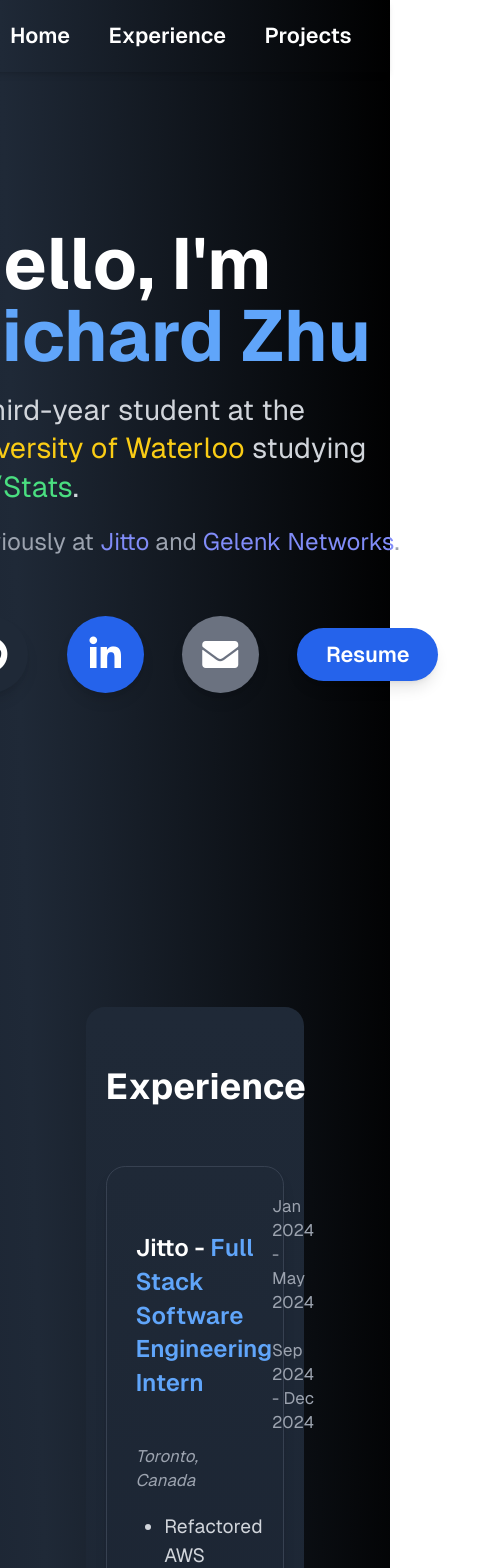
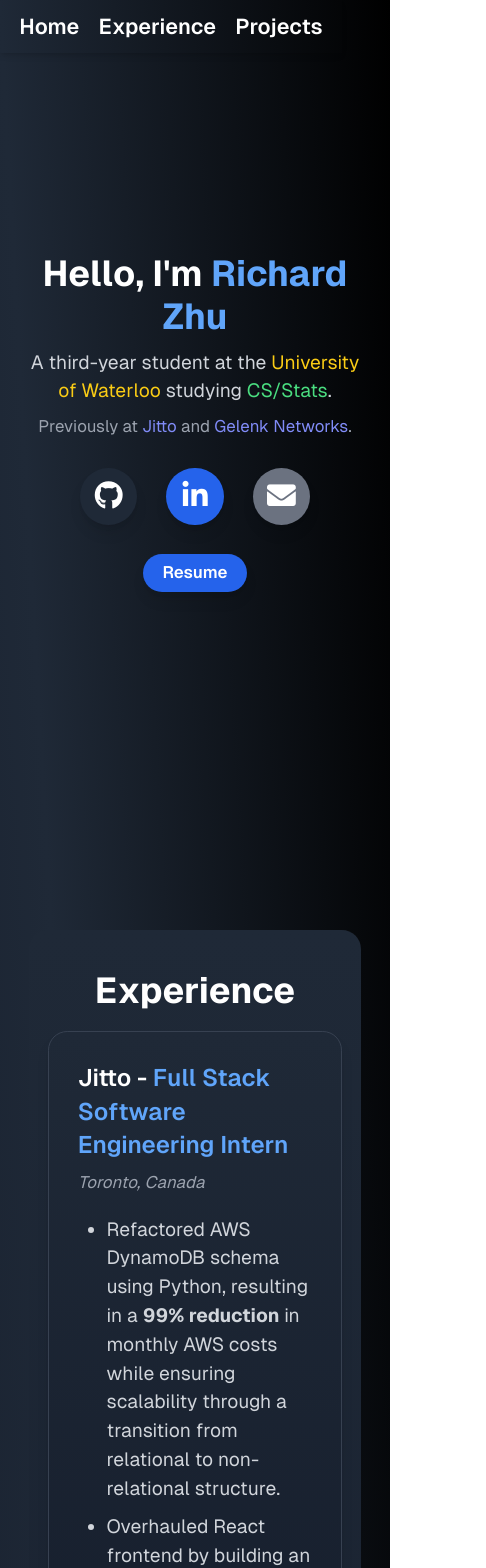
Before and after one commit to richardyzhu/personal-website, a Next.js app: page / in a window 390 px wide. Shown: the top 1568 px of the page, 486 px wide, since content can reach past the window. Built offline with nearby package versions, Linux system fonts and the light colour scheme.

Commit message:
added mobile responsiveness

```diff
--- a/app/layout.tsx
+++ b/app/layout.tsx
@@ -26,6 +26,9 @@
 }>) {
   return (
     <html lang="en">
+      <head>
+        <meta name="viewport" content="width=device-width, initial-scale=1.0" />
+      </head>
       <body
         className={`${geistSans.variable} ${geistMono.variable} antialiased`}
       >
--- a/app/page.tsx
+++ b/app/page.tsx
@@ -7,7 +7,7 @@
   return (
     <div
       id="home"
-      className="relative min-h-screen p-8 pb-20 font-[family-name:var(--font-geist-sans)] bg-gradient-to-tr from-gray-900 via-gray-800 to-black text-gray-300"
+      className="relative min-h-screen sm:p-8 pb-20 font-[family-name:var(--font-geist-sans)] bg-gradient-to-tr from-gray-900 via-gray-800 to-black text-gray-300"
     >
       {/* TODO: add animations ? portrait ? idk.... typing animation probably */}
       <link
@@ -17,31 +17,39 @@
       <header>
         <NavBar />
       </header>
-      <main className="flex flex-col gap-16 row-start-2 items-center sm:items-start w-full">
-        <section className="flex items-center justify-start h-screen p-10">
-          <div className="text-left">
-            <h1 className="text-6xl font-bold text-white mb-4">
+      <main className="flex flex-col gap-12 sm:gap-16 row-start-2 items-center sm:items-start w-full">
+        <section className="flex flex-col sm:flex-row items-center justify-center sm:justify-start min-h-screen p-6 sm:p-10">
+          <div className="text-center sm:text-left">
+            <h1 className="text-3xl sm:text-5xl md:text-6xl font-bold text-white mb-2 sm:mb-4">
               Hello, I'm <span className="text-blue-400">Richard Zhu</span>
             </h1>
-            <p className="text-2xl text-gray-300 mb-4">
+            <p className="text-md sm:text-xl md:text-2xl text-gray-300 mb-2 sm:mb-4">
               A third-year student at the{" "}
               <span className="text-yellow-400">University of Waterloo</span>{" "}
               studying <span className="text-green-400">CS/Stats</span>.
             </p>
-            <p className="text-xl text-gray-400">
+            <p className="text-sm sm:text-lg md:text-xl text-gray-400 mb-4">
               Previously at <span className="text-indigo-400">Jitto</span> and{" "}
               <span className="text-indigo-400">Gelenk Networks</span>.
             </p>
 
-            <div className="mt-12 flex flex-row gap-8">
+            <div className="mt-6 sm:mt-12 flex flex-col sm:flex-row gap-4 sm:gap-8 justify-center sm:justify-start">
               <LinksSection />
             </div>
           </div>
         </section>
-        <section className="w-full flex flex-col gap-16 p-10" id="experience">
+
+        <section
+          className="w-full flex flex-col gap-10 sm:gap-16 p-6 sm:p-10"
+          id="experience"
+        >
           <ExperienceSection />
         </section>
-        <section className="w-full flex flex-col gap-16 p-10" id="projects">
+
+        <section
+          className="w-full flex flex-col gap-10 sm:gap-16 p-6 sm:p-10"
+          id="projects"
+        >
           <ProjectsSection />
         </section>
       </main>
--- a/src/components/ExperienceCard.tsx
+++ b/src/components/ExperienceCard.tsx
@@ -3,7 +3,7 @@
 interface ExperienceCardProps {
   company: string;
   role: string;
-  date: string;
+  date: string[];
   location: string;
   bulletPoints: string[];
   chips: ReactNode[];
@@ -39,7 +39,11 @@
         <div className="text-xl font-semibold text-white">
           {company} - <span className="text-blue-400">{role}</span>
         </div>
-        <div className="text-sm text-gray-400">{date}</div>
+        <div className="text-sm text-gray-400 hidden lg:block">
+          {date.map((item) => (
+            <div>{item}</div>
+          ))}
+        </div>
       </div>
       <div className="text-sm text-gray-400 italic mb-4">{location}</div>
       <ul className="list-disc list-outside space-y-2 pl-6 text-gray-300 mb-4">
--- a/src/components/NavBar.tsx
+++ b/src/components/NavBar.tsx
@@ -3,7 +3,7 @@
 
 const NavBar: React.FC = () => {
   return (
-    <div className="fixed top-0 right-0 flex space-x-8 px-8 py-4 text-white z-50 shadow-md">
+    <div className="fixed top-0 sm:right-0 flex sm:w-auto space-x-4 sm:space-x-8 px-4 sm:px-8 py-2 sm:py-4 text-white z-50 shadow-md">
       <NavbarButton sectionName="Home" scrollTarget="home" />
       <NavbarButton sectionName="Experience" scrollTarget="experience" />
       <NavbarButton sectionName="Projects" scrollTarget="projects" />
--- a/src/components/ProjectCard.tsx
+++ b/src/components/ProjectCard.tsx
@@ -38,7 +38,7 @@
         <img
           src={image}
           alt={title}
-          className="w-full h-60 object-cover rounded-t-lg"
+          className="w-full h-60 object-cover rounded-t-lg hidden lg:block"
         />
       </div>
 
--- a/src/sections/ExperienceSection.tsx
+++ b/src/sections/ExperienceSection.tsx
@@ -8,7 +8,7 @@
   const experiences = [
     {
       company: "Jitto",
-      date: "Jan 2024 - May 2024 ⠀⠀ Sep 2024 - Dec 2024",
+      date: ["Jan 2024 - May 2024", "Sep 2024 - Dec 2024"],
       role: "Full Stack Software Engineering Intern",
       bulletPoints: [
         "Refactored AWS DynamoDB schema using Python, resulting in a *99% reduction* in monthly AWS costs while ensuring scalability through a transition from relational to non-relational structure.",
@@ -33,7 +33,7 @@
     },
     {
       company: "Gelenk Networks",
-      date: "May 2023 - Sep 2023",
+      date: ["May 2023 - Sep 2023"],
       role: "Software Developer Intern",
       bulletPoints: [
         "Built an interactive chat application using *React*, *Node*, and *Socket.IO*, integrating with existing web interface to facilitate real-time communication and enhance user engagement.",
@@ -62,9 +62,9 @@
   ];
 
   return (
-    <section className="w-full bg-gradient-to-b from-gray-800 to-gray-900 py-12 rounded-2xl">
+    <section className="w-full bg-gradient-to-b from-gray-800 to-gray-900 py-8 sm:py-12 rounded-2xl">
       <div className="max-w-4xl mx-auto px-4">
-        <h2 className="text-3xl md:text-4xl font-bold text-white mb-12 text-center">
+        <h2 className="text-3xl md:text-4xl font-bold text-white mb-4 sm:mb-12 text-center">
           Experience
         </h2>
         <div className="space-y-8">
--- a/src/sections/LinksSection.tsx
+++ b/src/sections/LinksSection.tsx
@@ -1,35 +1,35 @@
 const LinksSection: React.FC = () => {
   return (
-    <div className="flex gap-8 items-center">
+    <div className="flex flex-wrap gap-6 sm:gap-8 items-center justify-center sm:justify-start">
       <a
         href="https://github.com/richardyzhu"
         target="_blank"
         rel="noopener noreferrer"
-        className="w-16 h-16 bg-gray-800 hover:bg-gray-700 text-white rounded-full flex items-center justify-center shadow-lg transition duration-300"
+        className="w-12 h-12 sm:w-16 sm:h-16 bg-gray-800 hover:bg-gray-700 text-white rounded-full flex items-center justify-center shadow-lg transition duration-300"
       >
-        <i className="fab fa-github text-3xl"></i> {/* GitHub Icon */}
+        <i className="fab fa-github text-2xl sm:text-3xl"></i>
       </a>
       <a
         href="https://linkedin.com/in/richard-yunqi-zhu"
         target="_blank"
         rel="noopener noreferrer"
-        className="w-16 h-16 bg-blue-600 hover:bg-blue-500 text-white rounded-full flex items-center justify-center shadow-lg transition duration-300"
+        className="w-12 h-12 sm:w-16 sm:h-16 bg-blue-600 hover:bg-blue-500 text-white rounded-full flex items-center justify-center shadow-lg transition duration-300"
       >
-        <i className="fab fa-linkedin-in text-3xl"></i> {/* LinkedIn Icon */}
+        <i className="fab fa-linkedin-in text-2xl sm:text-3xl"></i>
       </a>
       <a
         href="mailto:richard.yunqi.zhu@gmail.com"
-        className="w-16 h-16 bg-gray-500 hover:bg-gray-400 text-white rounded-full flex items-center justify-center shadow-lg transition duration-300"
+        className="w-12 h-12 sm:w-16 sm:h-16 bg-gray-500 hover:bg-gray-400 text-white rounded-full flex items-center justify-center shadow-lg transition duration-300"
       >
-        <i className="fas fa-envelope text-3xl"></i> {/* Email Icon */}
+        <i className="fas fa-envelope text-2xl sm:text-3xl"></i>
       </a>
       <a
         href="/Richard_Zhu_Resume.pdf"
         target="_blank"
         rel="noopener noreferrer"
       >
-        <button className="bg-blue-600 hover:bg-blue-500 text-white font-semibold py-2 px-6 rounded-full flex items-center justify-center shadow-lg transition duration-300">
-          <span className="text-lg">Resume</span>
+        <button className="bg-blue-600 hover:bg-blue-500 text-white font-semibold py-1.5 px-4 sm:py-2 sm:px-6 rounded-full flex items-center justify-center shadow-lg transition duration-300">
+          <span className="text-sm sm:text-lg">Resume</span>
         </button>
       </a>
     </div>
--- a/src/sections/ProjectsSection.tsx
+++ b/src/sections/ProjectsSection.tsx
@@ -87,9 +87,9 @@
   // const smallProjects = [];
 
   return (
-    <section className="w-full bg-gradient-to-b from-gray-900 to-gray-800 py-16 rounded-2xl">
+    <section className="w-full bg-gradient-to-b from-gray-900 to-gray-800 py-8 sm:py-16 rounded-2xl">
       <div className="max-w-6xl mx-auto px-4">
-        <h2 className="text-3xl md:text-4xl font-bold text-white mb-12 text-center">
+        <h2 className="text-3xl md:text-4xl font-bold text-white mb-4 sm:mb-12 text-center">
           Projects
         </h2>
 
```
